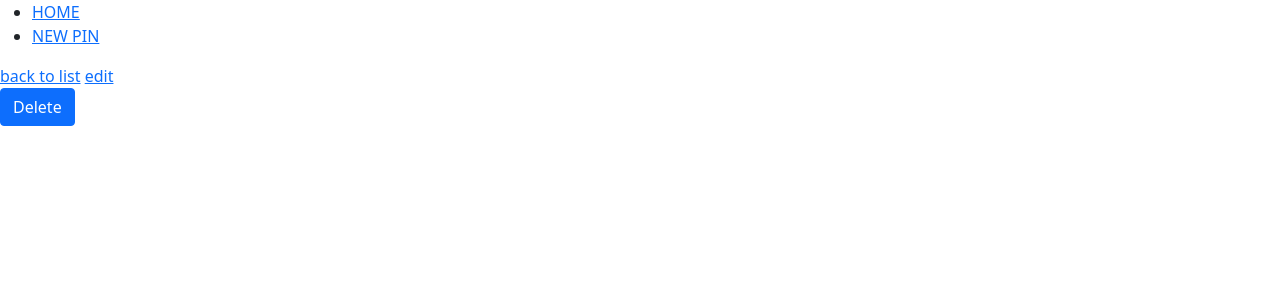
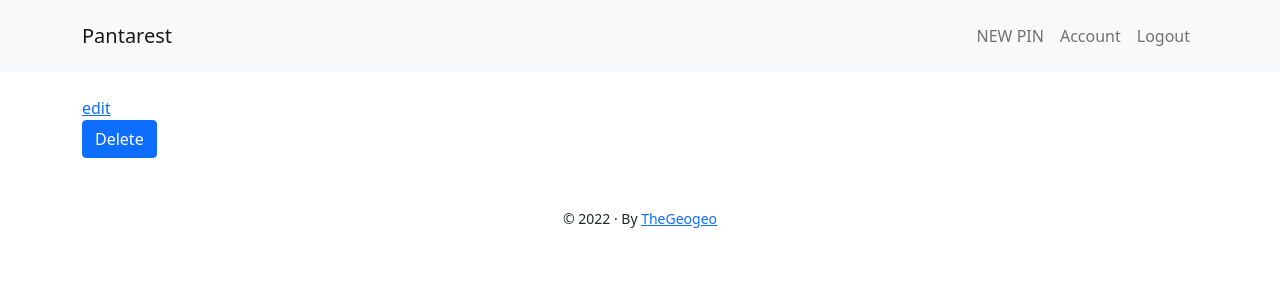
Before and after one commit to TheGeogeo/Pantarest_sf5, a Symfony app: template templates/pin/show.html.twig in a window 1280 px wide. Shown: the top 300 px of the page. Run offline with Twig, Linux system fonts and the light colour scheme; the template is opened without the code that fills it, so the values that code supplies are empty; some libraries are stand-ins or nearby versions.

Commit message:
bootstrap navbar

```diff
--- a/templates/base.html.twig
+++ b/templates/base.html.twig
@@ -13,6 +13,9 @@
 					padding: 10px;
 					color: white;
 					text-align: center;
+					margin: 0;
+					border: none;
+					border-radius: 0;
 				}
 
 				.alert-success {
@@ -29,20 +32,20 @@
 			</style>
 		{% endblock %}
 
+	</head>
+	<body>
+
+		{% include "partials/_FlashMessage.html.twig" %}
+		{% include "partials/_Nav.html.twig" %}
+
+		<main role="main" class="container">
+			{% block body %}{% endblock %}
+		</main>
+
+		{% include "partials/_Footer.html.twig" %}
+
 		{% block javascripts %}
 			<script src="https://cdn.jsdelivr.net/npm/bootstrap@5.1.3/dist/js/bootstrap.bundle.min.js" integrity="sha384-ka7Sk0Gln4gmtz2MlQnikT1wXgYsOg+OMhuP+IlRH9sENBO0LRn5q+8nbTov4+1p" crossorigin="anonymous"></script>
 		{% endblock %}
-	</head>
-	<body>
-
-		{% include "partials/FlashMessage.html.twig" %}
-
-		<nav>
-			<ul>
-				<li><a href="{{path('app_home')}}">HOME</a></li>
-				<li><a href="{{path('app_pin_new')}}">NEW PIN</a></li>
-			</ul>
-		</nav>
-		{% block body %}{% endblock %}
 	</body>
 </html>
--- /dev/null
+++ b/templates/partials/_Footer.html.twig
@@ -0,0 +1,8 @@
+<footer class="container text-center mt-5">
+	<p>
+		<small>
+			&copy; {{ 'now'|date('Y') }} &middot;
+            By <a href="https://github.com/TheGeogeo">TheGeogeo</a>
+		</small>
+	</p>
+</footer>
--- /dev/null
+++ b/templates/partials/_Nav.html.twig
@@ -0,0 +1,22 @@
+<nav class="navbar navbar-expand-sm navbar-light bg-light mb-4 " aria-label="Third navbar example">
+    <div class="container">
+      <a class="navbar-brand" href="{{path('app_home')}}">Pantarest</a>
+      <button class="navbar-toggler" type="button" data-bs-toggle="collapse" data-bs-target="#navbarsExample03" aria-controls="navbarsExample03" aria-expanded="false" aria-label="Toggle navigation">
+        <span class="navbar-toggler-icon"></span>
+      </button>
+
+      <div class="navbar d-flex justify-content-end" id="navbarsExample03">
+        <ul class="navbar-nav me-auto mb-2 mb-sm-0">
+          <li class="nav-item">
+            <a class="nav-link" href="{{path('app_pin_new')}}">NEW PIN</a>
+          </li>
+          <li class="nav-item">
+            <a class="nav-link" href="#">Account</a>
+          </li>
+          <li class="nav-item">
+            <a class="nav-link" href="#">Logout</a>
+          </li>
+        </ul>
+      </div>
+    </div>
+  </nav>
--- a/templates/pin/show.html.twig
+++ b/templates/pin/show.html.twig
@@ -7,8 +7,6 @@
 
     <p>{{ pin.description }}</p>
 
-    <a href="{{ path('app_home') }}">back to list</a>
-
     <a href="{{ path('app_pin_edit', {'id': pin.id}) }}">edit</a>
 
     {{ include('pin/_delete_form.html.twig') }}
```
Also changed, not shown: templates/partials/_FlashMessage.html.twig (renamed from templates/partials/FlashMessage.html.twig).
